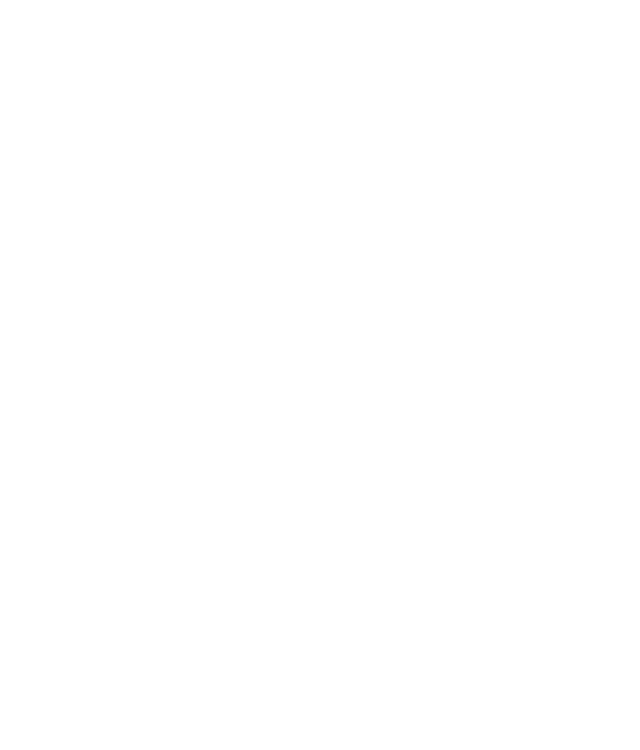
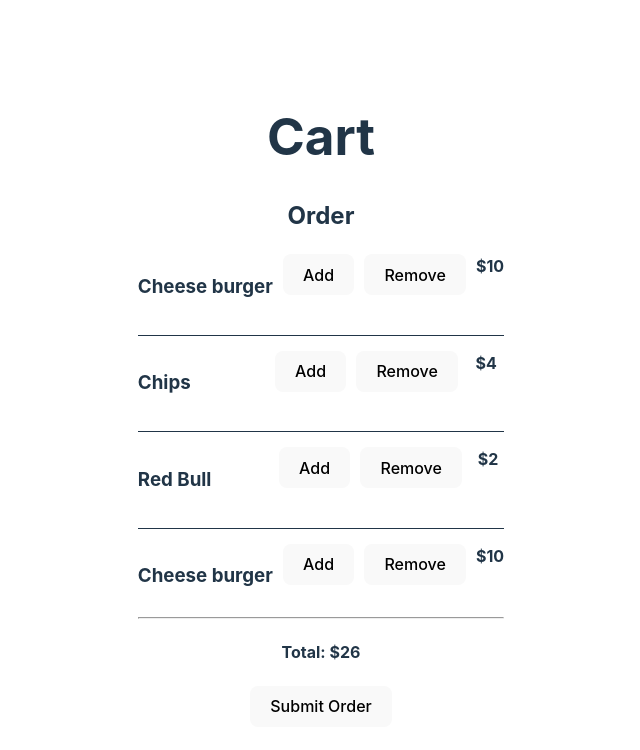
Before and after one commit to asd-group5/asd-group5, a React (Vite) app in the folder frontend/: page /Cart in a window 1280 px wide. Before the commit this address had no page. Shown: the top 750 px of the page, without its empty margins (319-959 px from the left). Built offline with nearby package versions, Linux system fonts and the light colour scheme; no server answers.

Commit message:
folder structure and readme

```diff
--- a/frontend/src/App.jsx
+++ b/frontend/src/App.jsx
@@ -6,7 +6,7 @@ import { BrowserRouter, Routes, Route, useNavigate } from "react-router-dom";
 import axios from "axios";
 import PaymentPage from './pages/PaymentPage';
 import AddressPage from './pages/AddressPage';
-import OrderCustomisation from './components/OrderCustomisation';
+import OrderPage from './pages/OrderPage';
 
 function AppContent() {
   const [isLoggedIn, setIsLoggedIn] = useState(false);
@@ -69,7 +69,7 @@ function AppContent() {
       <Route path="home" element={<Home isLoggedIn={isLoggedIn} username={username} handleLogout={handleLogout} checkLoggedInUser={checkLoggedInUser}/>}/>
       <Route path="payment" element={<PaymentPage />} />
       <Route path="address" element={<AddressPage />} />
-      <Route path="/Customisation" /* element={isLoggedIn ? <OrderCustomisation/> : <LoginSignup/>}  */ element={<OrderCustomisation/> }/>
+      <Route path="/Cart" /* element={isLoggedIn ? <OrderCustomisation/> : <LoginSignup/>}  */ element={<OrderPage/> }/>
     </Routes>
   );
 }
--- a/frontend/src/components/OrderCustomisation.jsx
+++ b/frontend/src/components/OrderCustomisation/OrderCustomisation.jsx
@@ -1,6 +1,6 @@
 import { useEffect, useState } from "react"
 import Items from "./Items"
-import customService from '../services/custom.jsx'
+import customService from '../../services/custom.jsx'
 import './OrderCustomisation.css'
 
 const OrderCustomisation = () => {
@@ -106,8 +106,7 @@ const OrderCustomisation = () => {
 
     return(
         <div className="customisationContainer">
-            <h1>Current Order</h1>
-
+            <h2>Order</h2>
             <div className="orders">
                 {orders.map((value, index) =>{
                     return(
@@ -129,7 +128,7 @@ const OrderCustomisation = () => {
                 <h4>
                     Total: ${total}
                 </h4>
-                <button onClick={() => customService.getOptions([1])}>
+                <button onClick={()=> console.log("test")}>
                     Submit Order
                 </button>
             </div>
--- /dev/null
+++ b/frontend/src/pages/OrderPage.jsx
@@ -0,0 +1,13 @@
+import React from 'react';
+import OrderCustomisation from '../components/OrderCustomisation/OrderCustomisation';
+
+const OrderPage = () => {
+    return (
+        <div>
+            <h1>Cart</h1>
+            <OrderCustomisation />
+        </div>
+    );
+};
+
+export default OrderPage;
```
Also changed, not shown: frontend/src/components/OrderCustomisation/Customisation.css (renamed from frontend/src/components/Customisation.css), frontend/src/components/OrderCustomisation/Customisation.jsx (renamed from frontend/src/components/Customisation.jsx), frontend/src/components/OrderCustomisation/Items.css (renamed from frontend/src/components/Items.css), frontend/src/components/OrderCustomisation/Items.jsx (renamed from frontend/src/components/Items.jsx), frontend/src/components/OrderCustomisation/OrderCustomisation.css (renamed from frontend/src/components/OrderCustomisation.css), 1 other file (tests, documents, lock files or other folders).
